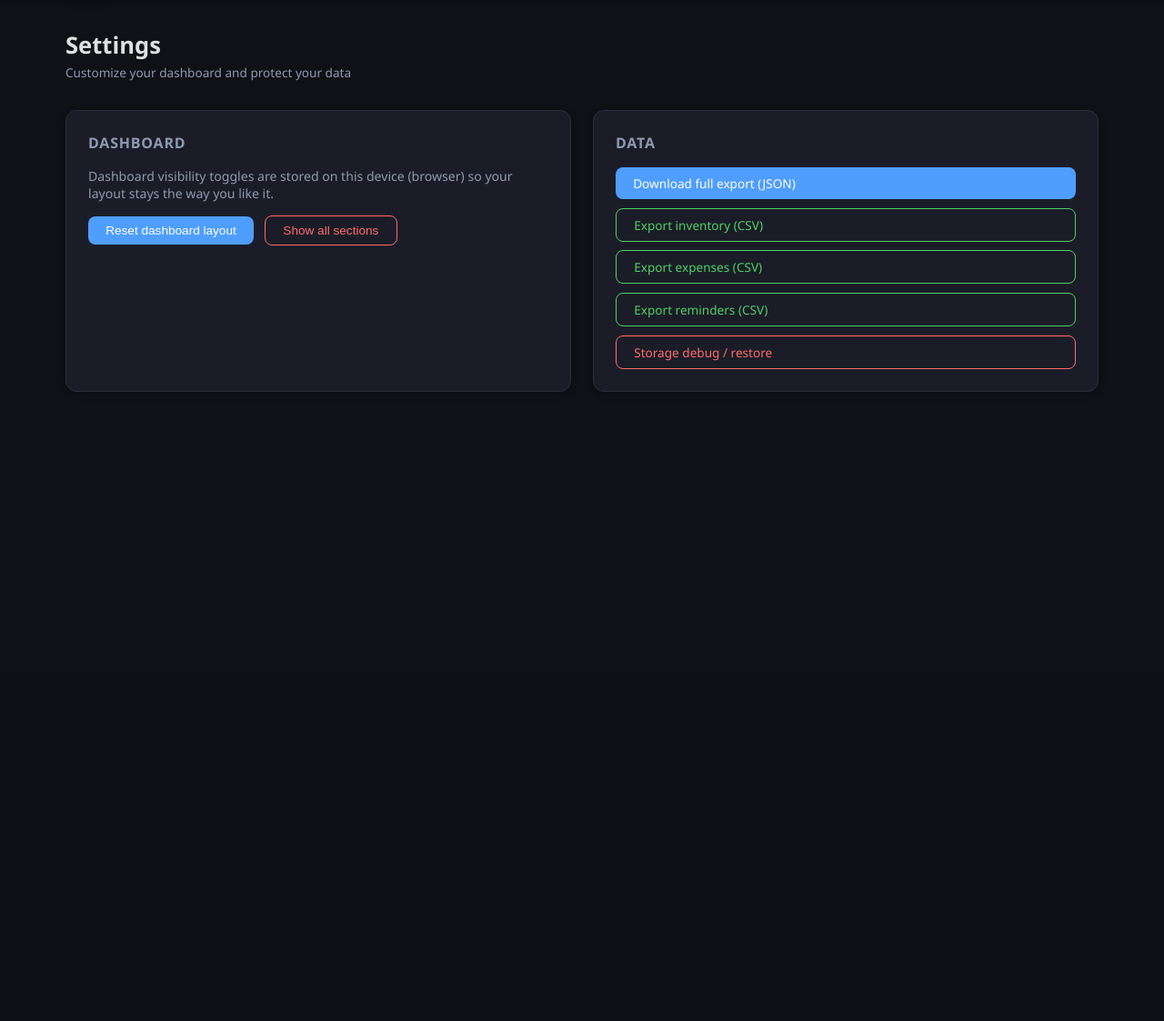
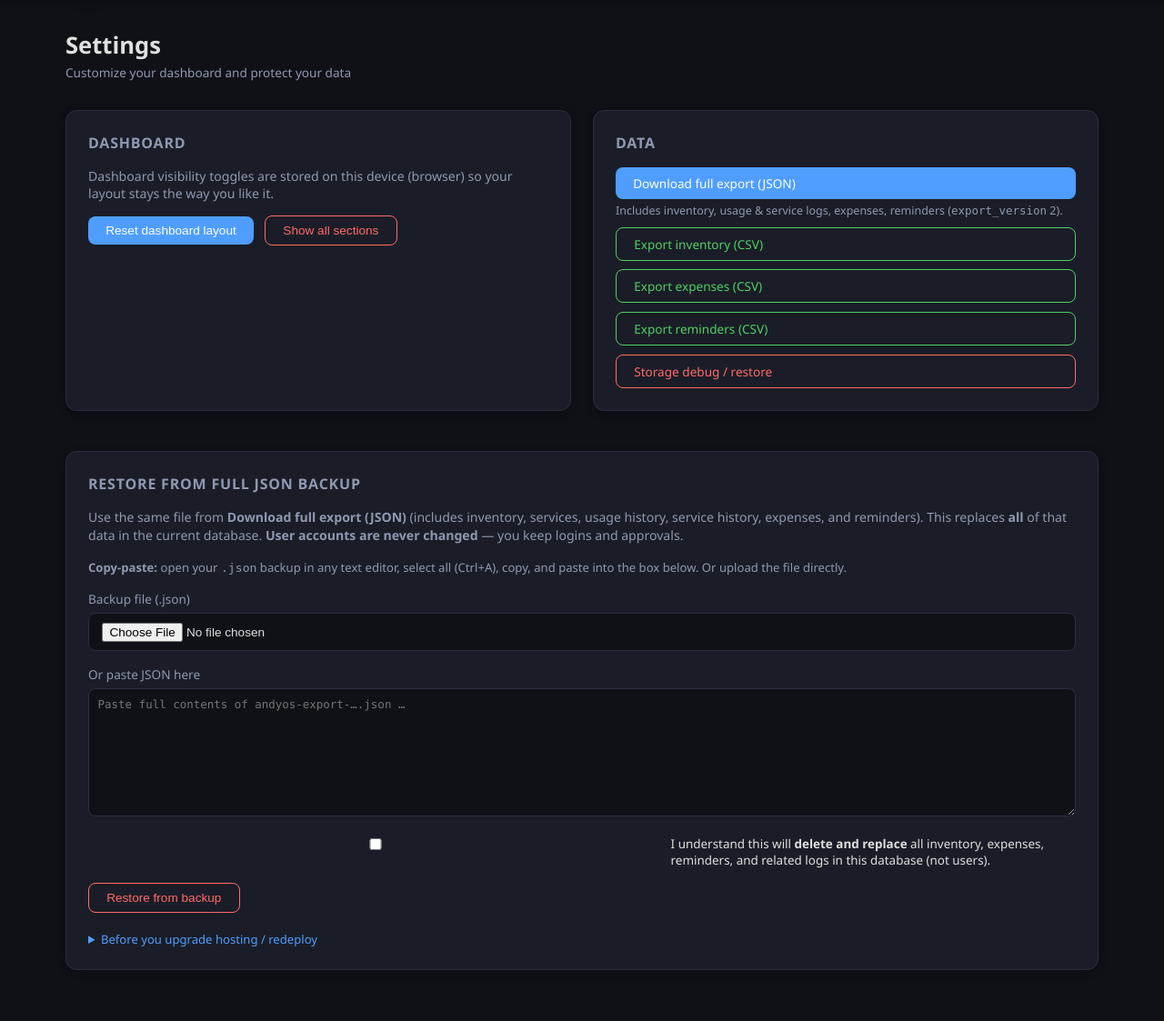
Before and after one commit to andyran205/AndyOS, a Flask app: page /settings in a window 1280 px wide. Shown: the part 60-1183 px from the top of the page at 91% size. Before the commit the page ends 491 px from the top, so only its background shows below. Run offline with Flask 3, Linux system fonts and the light colour scheme; the visitor is signed in with stand-in values (Sample User, id 1).

Commit message:
Settings: restore household data from full JSON export (import logs)

```diff
--- a/app.py
+++ b/app.py
@@ -1498,6 +1498,176 @@ def restore_from_backup():
     finally:
         conn.close()
 
+IMPORT_TABLE_COLUMNS = {
+    "inventory": (
+        "name",
+        "category",
+        "item_type",
+        "track_mode",
+        "current_stock",
+        "regular_stock",
+        "unit",
+        "renewal_date",
+        "last_service_date",
+        "frequency_days",
+        "avg_cost",
+        "avg_daily_use",
+        "avg_daily_value",
+        "avg_daily_value_unit",
+        "quick_deduct_1",
+        "quick_deduct_2",
+        "last_refill_date",
+        "last_refill_at",
+        "notes",
+        "created_at",
+    ),
+    "usage_log": (
+        "inventory_id",
+        "amount_used",
+        "log_date",
+        "notes",
+        "created_at",
+    ),
+    "service_log": (
+        "inventory_id",
+        "service_date",
+        "cost",
+        "notes",
+        "created_at",
+    ),
+    "expenses": (
+        "title",
+        "amount",
+        "category",
+        "date",
+        "notes",
+        "created_at",
+    ),
+    "reminders": (
+        "title",
+        "due_date",
+        "priority",
+        "done",
+        "recurrence",
+        "interval_minutes",
+        "day_of_week",
+        "day_of_month",
+        "notes",
+        "created_at",
+    ),
+}
+
+
+def _insert_import_row(cursor, table, row_dict, column_tuple):
+    vals = [row_dict.get(col) for col in column_tuple]
+    cols_sql = ",".join(column_tuple)
+    placeholders = ",".join(["?"] * len(column_tuple))
+    cursor.execute(
+        f"INSERT INTO {table} ({cols_sql}) VALUES ({placeholders})",
+        vals,
+    )
+
+
+def apply_full_json_import(conn, payload):
+    """
+    Replace inventory, usage_log, service_log, expenses, and reminders
+    from an export payload. Does not modify users or login accounts.
+    """
+    if not isinstance(payload, dict):
+        raise ValueError("Backup must be a JSON object at the top level.")
+
+    inv = payload.get("inventory")
+    exp = payload.get("expenses")
+    rem = payload.get("reminders")
+    if inv is None and exp is None and rem is None:
+        raise ValueError(
+            "Backup must include at least one of: "
+            "inventory, expenses, reminders."
+        )
+
+    inv_list = inv if isinstance(inv, list) else []
+    exp_list = exp if isinstance(exp, list) else []
+    rem_list = rem if isinstance(rem, list) else []
+    ulog_list = payload.get("usage_log")
+    slog_list = payload.get("service_log")
+    ulog_list = ulog_list if isinstance(ulog_list, list) else []
+    slog_list = slog_list if isinstance(slog_list, list) else []
+
+    cur = conn.cursor()
+    cur.execute("DELETE FROM usage_log")
+    cur.execute("DELETE FROM service_log")
+    cur.execute("DELETE FROM inventory")
+    cur.execute("DELETE FROM expenses")
+    cur.execute("DELETE FROM reminders")
+
+    id_map = {}
+    icols = IMPORT_TABLE_COLUMNS["inventory"]
+
+    for item in inv_list:
+        if not isinstance(item, dict):
+            continue
+        raw_old = item.get("id")
+        try:
+            old_id = int(raw_old) if raw_old is not None else None
+        except (TypeError, ValueError):
+            old_id = None
+        _insert_import_row(cur, "inventory", item, icols)
+        new_id = cur.lastrowid
+        if old_id is not None:
+            id_map[old_id] = new_id
+
+    use_cols = IMPORT_TABLE_COLUMNS["usage_log"]
+    for log in ulog_list:
+        if not isinstance(log, dict):
+            continue
+        try:
+            oid = int(log.get("inventory_id"))
+        except (TypeError, ValueError):
+            continue
+        nid = id_map.get(oid)
+        if nid is None:
+            continue
+        row = dict(log)
+        row["inventory_id"] = nid
+        _insert_import_row(cur, "usage_log", row, use_cols)
+
+    svc_cols = IMPORT_TABLE_COLUMNS["service_log"]
+    for log in slog_list:
+        if not isinstance(log, dict):
+            continue
+        try:
+            oid = int(log.get("inventory_id"))
+        except (TypeError, ValueError):
+            continue
+        nid = id_map.get(oid)
+        if nid is None:
+            continue
+        row = dict(log)
+        row["inventory_id"] = nid
+        _insert_import_row(cur, "service_log", row, svc_cols)
+
+    ecols = IMPORT_TABLE_COLUMNS["expenses"]
+    for row in exp_list:
+        if isinstance(row, dict):
+            _insert_import_row(cur, "expenses", row, ecols)
+
+    rcols = IMPORT_TABLE_COLUMNS["reminders"]
+    for row in rem_list:
+        if isinstance(row, dict):
+            rr = dict(row)
+            if rr.get("done") is None:
+                rr["done"] = 0
+            _insert_import_row(cur, "reminders", rr, rcols)
+
+    return {
+        "inventory": len(inv_list),
+        "usage_log": len(ulog_list),
+        "service_log": len(slog_list),
+        "expenses": len(exp_list),
+        "reminders": len(rem_list),
+    }
+
+
 @app.route("/export/json")
 @login_required
 def export_json():
@@ -1512,11 +1682,20 @@ def export_json():
         reminders = conn.execute(
             "SELECT * FROM reminders ORDER BY due_date ASC, id ASC"
         ).fetchall()
+        usage_log = conn.execute(
+            "SELECT * FROM usage_log ORDER BY id ASC"
+        ).fetchall()
+        service_log = conn.execute(
+            "SELECT * FROM service_log ORDER BY id ASC"
+        ).fetchall()
 
         payload = {
+            "export_version": 2,
             "exported_at": datetime.now().isoformat(),
             "db_path": DB_PATH,
             "inventory": [dict(row) for row in inventory],
+            "usage_log": [dict(row) for row in usage_log],
+            "service_log": [dict(row) for row in service_log],
             "expenses": [dict(row) for row in expenses],
             "reminders": [dict(row) for row in reminders],
         }
@@ -1565,6 +1744,91 @@ def export_csv(table):
         mimetype="text/csv",
         headers={"Content-Disposition": f'attachment; filename="{filename}"'}
     )
+
+
+IMPORT_JSON_MAX_BYTES = int(
+    os.environ.get("ANDYOS_IMPORT_MAX_BYTES", str(25 * 1024 * 1024))
+)
+
+
+@app.route("/import/json", methods=["POST"])
+@login_required
+def import_json():
+    if not request.form.get("confirm_replace"):
+        flash(
+            "Please check the confirmation box before restoring from backup.",
+            "danger",
+        )
+        return redirect(url_for("settings"))
+
+    raw_bytes = None
+    up = request.files.get("json_file")
+    if up and up.filename:
+        raw_bytes = up.read()
+
+    raw_text = ""
+    if raw_bytes is not None:
+        if len(raw_bytes) > IMPORT_JSON_MAX_BYTES:
+            flash("Backup file is too large.", "danger")
+            return redirect(url_for("settings"))
+        raw_text = raw_bytes.decode("utf-8", errors="replace")
+
+    if not raw_text.strip():
+        raw_text = request.form.get("json_paste", "").strip()
+
+    if len(raw_text.encode("utf-8")) > IMPORT_JSON_MAX_BYTES:
+        flash("Backup JSON is too large.", "danger")
+        return redirect(url_for("settings"))
+
+    if not raw_text.strip():
+        flash(
+            "Paste the backup JSON or upload the file from "
+            "\"Download full export (JSON)\".",
+            "danger",
+        )
+        return redirect(url_for("settings"))
+
+    try:
+        payload = json.loads(raw_text)
+    except json.JSONDecodeError as exc:
+        flash(f"Invalid JSON: {exc}", "danger")
+        return redirect(url_for("settings"))
+
+    conn = get_db()
+    try:
+        conn.execute("BEGIN IMMEDIATE")
+        stats = apply_full_json_import(conn, payload)
+        conn.commit()
+        backup_inventory(conn)
+
+        flash(
+            "Restore complete — inventory "
+            f"{stats['inventory']}, expenses {stats['expenses']}, "
+            f"reminders {stats['reminders']}, usage logs "
+            f"{stats['usage_log']}, service logs "
+            f"{stats['service_log']}. User accounts were not changed.",
+            "success",
+        )
+
+        send_telegram(
+            f"📥 <b>Nku-OS full restore</b>\n"
+            f"User <b>{session.get('username', '')}</b> imported a backup\n"
+            f"📦 {stats['inventory']} inventory · "
+            f"💰 {stats['expenses']} expenses · "
+            f"🔔 {stats['reminders']} reminders\n"
+            f"🕐 {datetime.now().strftime('%H:%M on %d %b %Y')}"
+        )
+    except ValueError as exc:
+        conn.rollback()
+        flash(str(exc), "danger")
+    except sqlite3.Error as exc:
+        conn.rollback()
+        flash(f"Database error during restore: {exc}", "danger")
+    finally:
+        conn.close()
+
+    return redirect(url_for("settings"))
+
 
 @app.route("/settings")
 @login_required
--- a/templates/settings.html
+++ b/templates/settings.html
@@ -47,12 +47,87 @@
 
     <div style="display:flex; flex-direction:column; gap:0.6rem;">
       <a class="btn btn-primary" href="/export/json">Download full export (JSON)</a>
+      <p style="font-size:0.78rem; color:var(--text-muted); margin:-0.35rem 0 0;">
+        Includes inventory, usage &amp; service logs, expenses, reminders
+        (<code>export_version</code> 2).
+      </p>
       <a class="btn btn-success" href="/export/csv/inventory">Export inventory (CSV)</a>
       <a class="btn btn-success" href="/export/csv/expenses">Export expenses (CSV)</a>
       <a class="btn btn-success" href="/export/csv/reminders">Export reminders (CSV)</a>
       <a class="btn btn-danger" href="/debug/storage">Storage debug / restore</a>
     </div>
   </div>
+</div>
+
+<div class="card" style="margin-top:1.25rem;">
+  <div class="card-title">Restore from full JSON backup</div>
+
+  <p style="color:var(--text-muted); font-size:0.88rem;
+            margin-bottom:1rem; line-height:1.45;">
+    Use the same file from <b>Download full export (JSON)</b> (includes
+    inventory, services, usage history, service history, expenses, and reminders).
+    This replaces <b>all</b> of that data in the current database.
+    <b>User accounts are never changed</b> — you keep logins and approvals.
+  </p>
+
+  <p style="font-size:0.82rem; color:var(--text-muted); margin-bottom:1rem;">
+    <b>Copy-paste:</b> open your <code>.json</code> backup in any text editor,
+    select all (Ctrl+A), copy, and paste into the box below.
+    Or upload the file directly.
+  </p>
+
+  <form action="/import/json" method="POST"
+        enctype="multipart/form-data"
+        data-no-draft>
+    <div class="form-group" style="margin-bottom:1rem;">
+      <label class="form-label" style="display:block; font-size:0.85rem;
+             color:var(--text-muted); margin-bottom:0.35rem;">
+        Backup file (.json)
+      </label>
+      <input type="file" name="json_file" accept=".json,application/json"
+             style="font-size:0.85rem;">
+    </div>
+
+    <div class="form-group" style="margin-bottom:1rem;">
+      <label class="form-label" style="display:block; font-size:0.85rem;
+             color:var(--text-muted); margin-bottom:0.35rem;">
+        Or paste JSON here
+      </label>
+      <textarea name="json_paste" rows="8"
+                placeholder='Paste full contents of andyos-export-….json …'
+                style="width:100%; font-family:ui-monospace,Consolas,monospace;
+                       font-size:0.78rem; padding:0.6rem;
+                       border-radius:8px;
+                       border:1px solid var(--border);
+                       background:var(--bg-input); color:var(--text-main);"
+      ></textarea>
+    </div>
+
+    <label style="display:flex; align-items:flex-start; gap:0.55rem;
+                  cursor:pointer; font-size:0.84rem;
+                  margin-bottom:1rem; color:var(--text-main);">
+      <input type="checkbox" name="confirm_replace" value="1"
+             required style="margin-top:0.2rem;">
+      <span>I understand this will <b>delete and replace</b> all inventory,
+        expenses, reminders, and related logs in this database (not users).</span>
+    </label>
+
+    <button type="submit" class="btn btn-danger">
+      Restore from backup
+    </button>
+  </form>
+
+  <details style="margin-top:1.25rem; font-size:0.82rem;
+                  color:var(--text-muted);">
+    <summary style="cursor:pointer; color:var(--text-brand);">
+      Before you upgrade hosting / redeploy
+    </summary>
+    <p style="margin-top:0.6rem; line-height:1.45;">
+      Download a fresh JSON export <i>before</i> each upgrade. After the new
+      version is running, open Settings and restore from that file so nothing
+      needs to be retyped.
+    </p>
+  </details>
 </div>
 
 <script>
```
